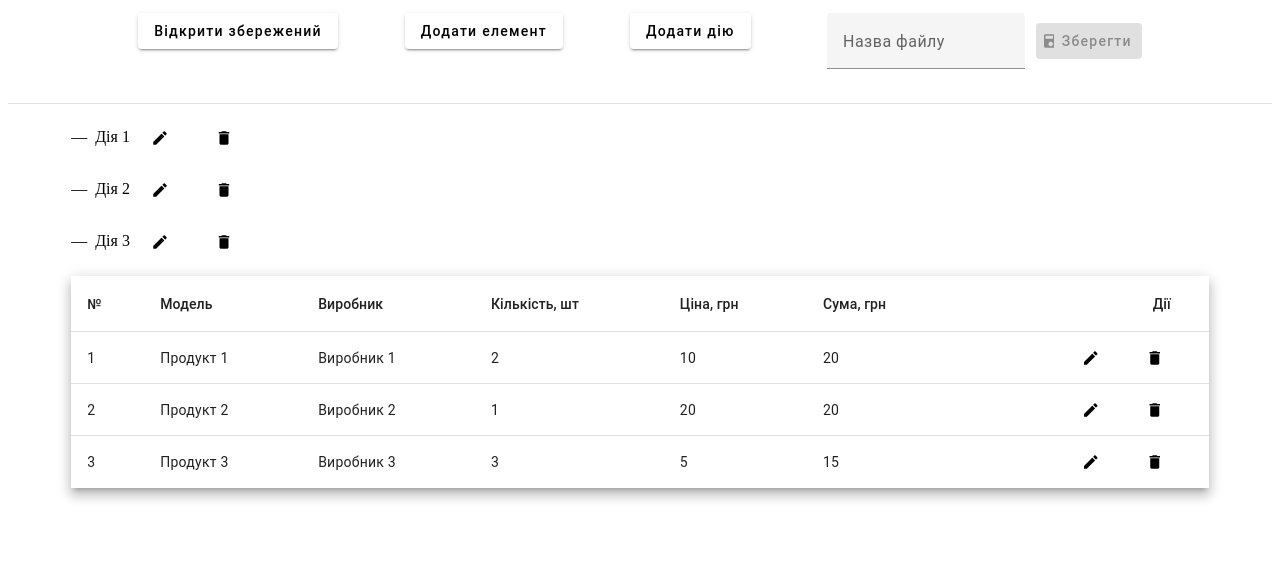
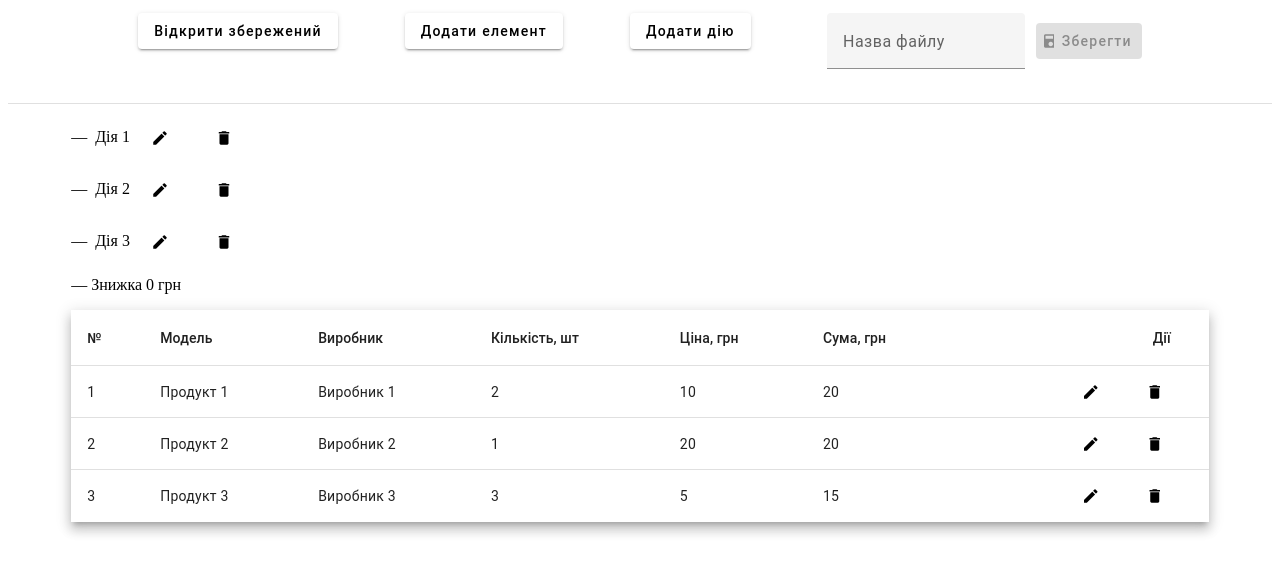
Before and after one commit to Pelyn0/invoicer, an Angular app in the folder invoicer/: page / in a window 1280 px wide. Shown: the top 574 px of the page. Built offline with nearby package versions, Linux system fonts and the light colour scheme.

Commit message:
Save discount

```diff
--- a/invoicer/src/app/components/invoice/invoice.component.html
+++ b/invoicer/src/app/components/invoice/invoice.component.html
@@ -30,6 +30,7 @@
         <mat-icon>delete</mat-icon>
       </button>
     </p>
+    <p>—&nbsp;Знижка {{this.discount}} грн</p>
   </div>
 
   <table
--- a/invoicer/src/app/components/invoice/invoice.component.ts
+++ b/invoicer/src/app/components/invoice/invoice.component.ts
@@ -111,6 +111,7 @@ export class InvoiceComponent {
     dialogRef.afterClosed().subscribe((result) => {
       if (result) {
         this.actions[i] = result.action;
+        this.discount = result.discount;
       }
     });
   }
@@ -131,6 +132,7 @@ export class InvoiceComponent {
 
     dialogRef.afterClosed().subscribe((result) => {
       if (result) {
+
         this.invoiceData.push(result);
         this.table.renderRows();
       }
@@ -151,6 +153,7 @@ export class InvoiceComponent {
     dialogRef.afterClosed().subscribe((result) => {
       if (result) {
         this.actions.push(result.action);
+        this.discount = result.discount;
       }
     });
   }
@@ -264,7 +267,7 @@ export class InvoiceComponent {
     );
 
     result.push([
-      { colSpan: 5, text: 'Загалом:', style: 'tableHeader' },
+      { colSpan: 5, text: 'Сума:', style: 'tableHeader' },
       '',
       '',
       '',
@@ -287,10 +290,9 @@ export class InvoiceComponent {
           style: 'tableHeader',
         },
       ]);
-    }
 
       result.push([
-      { colSpan: 5, text: 'До сплати:', style: 'tableHeader' },
+        { colSpan: 5, text: 'Сума зі знижкою:', style: 'tableHeader' },
         '',
         '',
         '',
@@ -300,6 +302,7 @@ export class InvoiceComponent {
           style: 'tableHeader',
         },
       ]);
+    }
 
     return result;
   }
```
Lines whose indentation alone changed are shown as unchanged.
